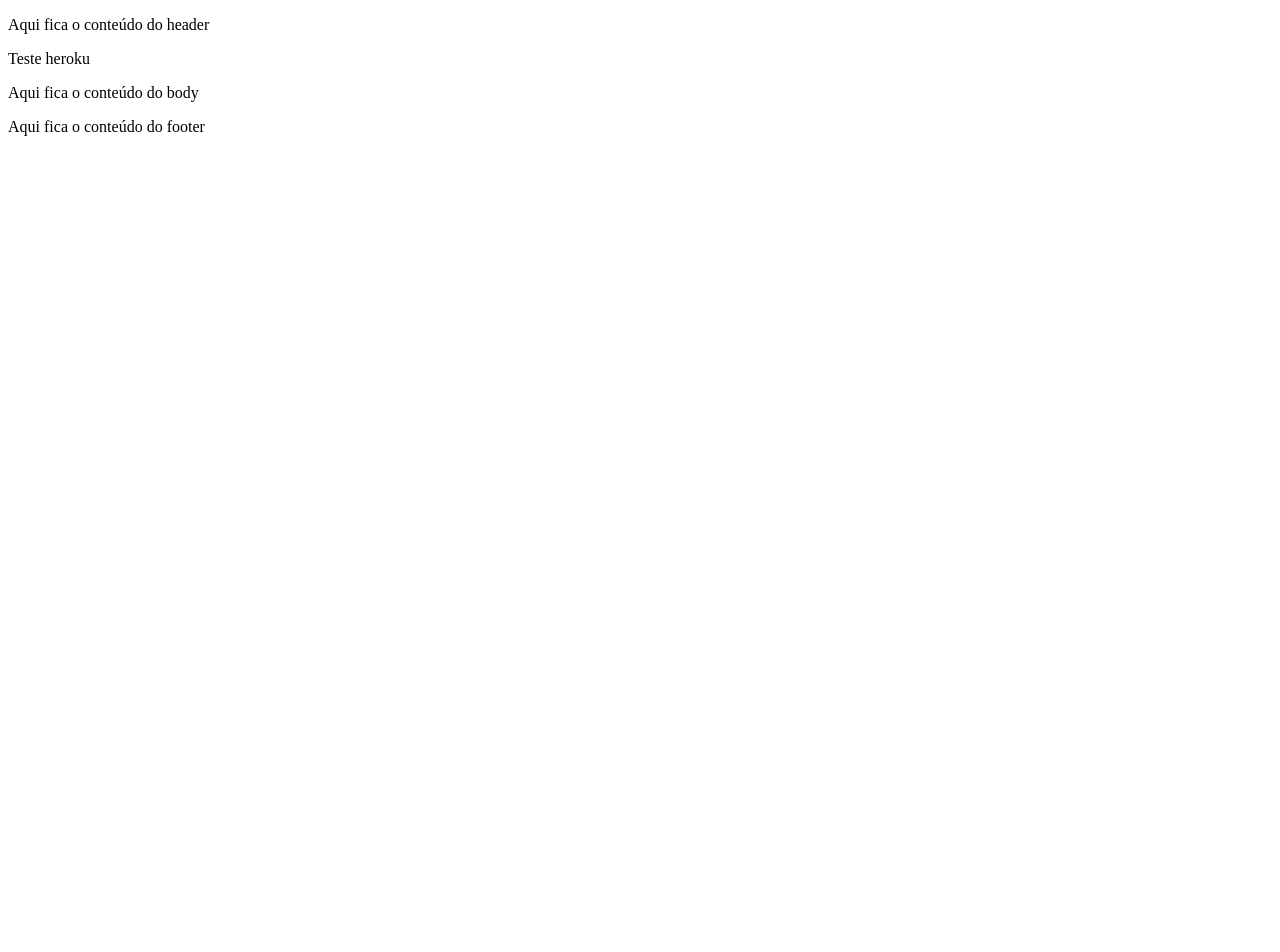
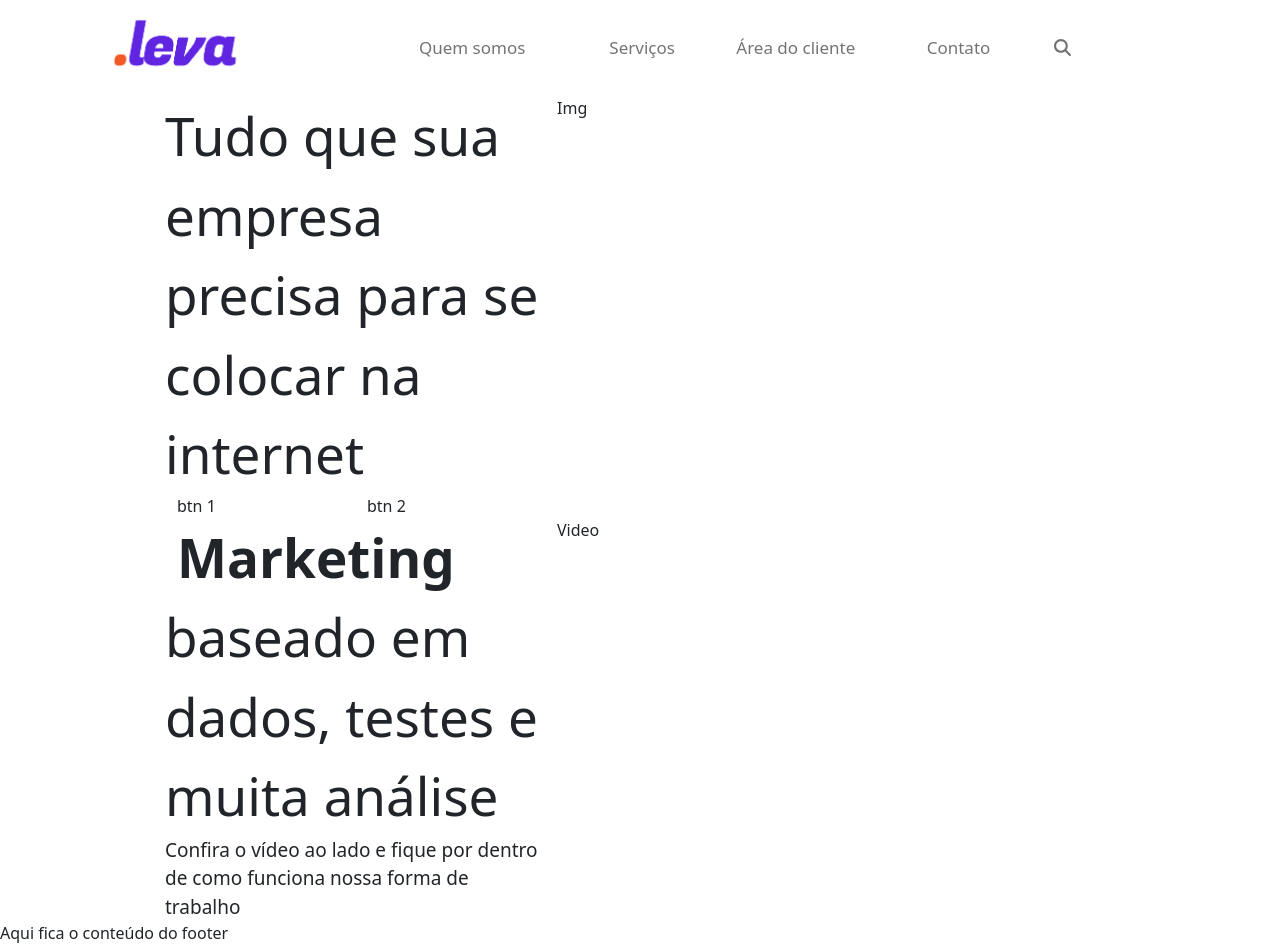
Before and after one commit to reimedeiros/agencialeva, an Angular app: page / in a window 1280 px wide. Shown: the top 952 px of the page. Before the commit the page ends 800 px from the top, so only its background shows below. Built offline with nearby package versions, Linux system fonts and the light colour scheme.

Commit message:
Versionamento + instalação do botstrapp e montagem da estrutura das section 1 e 2

```diff
--- a/angular.json
+++ b/angular.json
@@ -23,6 +23,7 @@
               "src/assets"
             ],
             "styles": [
+              "node_modules/bootstrap/dist/css/bootstrap.min.css",
               "src/styles.css"
             ],
             "scripts": []
--- a/src/app/app.component.html
+++ b/src/app/app.component.html
@@ -1,3 +1,29 @@
 <app-header></app-header>
-<p>Aqui fica o conteúdo do body</p>
+<section class="container">
+  <div class="row section1">
+    <div class="offset-1 col-4 section1-1">
+      <div class="row section1-1-frase">Tudo que sua empresa precisa para se colocar na internet</div>
+      <div class="row section1-1-btn">
+        <div class="col section1-1-bt-1">btn 1</div>
+        <div class="col section1-1-bt-2">btn 2</div>
+      </div>
+    </div>
+    <div class="col-7">
+      Img
+    </div>
+  </div>
+</section>
+<section class="container">
+  <div class="row section2">
+    <div class="offset-1 col-4 section2-1">
+      <div class="row section2-1-frase"><b>Marketing</b> baseado em dados, testes e muita análise</div>
+      <div class="row section2-2-frase">
+        Confira o vídeo ao lado e fique por dentro de como funciona nossa forma de trabalho
+      </div>
+    </div>
+    <div class="col-7">
+      Video
+    </div>
+  </div>
+</section>
 <app-footer></app-footer>
--- a/src/app/app.component.ts
+++ b/src/app/app.component.ts
@@ -7,4 +7,5 @@ import { Component } from '@angular/core';
 })
 export class AppComponent {
   title = 'front-leva';
+
 }
--- a/src/app/app.module.ts
+++ b/src/app/app.module.ts
@@ -5,9 +5,13 @@ import { AppRoutingModule } from './app-routing.module';
 import { AppComponent } from './app.component';
 import { HeaderComponent } from './header/header.component';
 import { FooterComponent } from './footer/footer.component';
+import { NgbModule } from '@ng-bootstrap/ng-bootstrap';
+import { IconsModule } from './icons/icons.module';
+
+const MODULES = [BrowserModule, AppRoutingModule, NgbModule, IconsModule];
 @NgModule({
   declarations: [AppComponent, HeaderComponent, FooterComponent],
-  imports: [BrowserModule, AppRoutingModule],
+  imports: [MODULES],
   providers: [],
   bootstrap: [AppComponent],
 })
--- a/src/app/header/header.component.html
+++ b/src/app/header/header.component.html
@@ -1,2 +1,32 @@
-<p>Aqui fica o conteúdo do header</p>
-<p>Teste heroku</p>
+<nav class="navbar navbar-expand-lg">
+  <div class="container col-16">
+    <a class="navbar-brand fontSize col-2" href="#"><img class="img-fluid" src="../../assets/img/logo.png" alt="logo-leva"></a>
+    <button class="navbar-toggler" type="button" data-bs-toggle="collapse" data-bs-target="#navbarSupportedContent" aria-controls="navbarSupportedContent" aria-expanded="false" aria-label="Toggle navigation">
+      <span class="navbar-toggler-icon"></span>
+    </button>
+    <div class="collapse navbar-collapse" id="navbarSupportedContent">
+      <ul class="navbar-nav col-10">
+        <li class="nav-item col-2">
+          &nbsp;
+        </li>
+        <li class="nav-item col-3">
+          <a class="nav-link fontSize" aria-current="page" href="#">Quem somos</a>
+        </li>
+        <li class="nav-item col-2">
+          <a class="nav-link fontSize" aria-current="page" href="#">Serviços</a>
+        </li>
+        <li class="nav-item col-3">
+          <a class="nav-link fontSize" aria-current="page" href="#">Área do cliente</a>
+        </li>
+        <li class="nav-item col-2">
+          <a class="nav-link fontSize" aria-current="page" href="#">Contato</a>
+        </li>
+        <li class="nav-item col-1">
+          <a class="nav-link fontSize" aria-current="page" href="#">
+            <fa-icon icon="magnifying-glass"></fa-icon>
+          </a>
+        </li>
+      </ul>
+    </div>
+  </div>
+</nav>
--- a/src/app/header/header.component.ts
+++ b/src/app/header/header.component.ts
@@ -1,4 +1,5 @@
 import { Component, OnInit } from '@angular/core';
+import { AppComponent } from '../app.component';
 
 @Component({
   selector: 'app-header',
@@ -7,7 +8,9 @@ import { Component, OnInit } from '@angular/core';
 })
 export class HeaderComponent implements OnInit {
 
-  constructor() { }
+  constructor(
+    public readonly appComponent: AppComponent,
+  ) { }
 
   ngOnInit(): void {
   }
--- /dev/null
+++ b/src/app/icons/icons.module.ts
@@ -0,0 +1,18 @@
+import { NgModule } from '@angular/core';
+import { CommonModule } from '@angular/common';
+import { FaIconLibrary, FontAwesomeModule } from '@fortawesome/angular-fontawesome';
+import { faMagnifyingGlass } from '@fortawesome/free-solid-svg-icons';
+
+
+
+@NgModule({
+  exports: [FontAwesomeModule],
+  imports: [
+    CommonModule
+  ]
+})
+export class IconsModule {
+  constructor(library: FaIconLibrary) {
+    library.addIcons(faMagnifyingGlass);
+  }
+}
--- a/src/index.html
+++ b/src/index.html
@@ -6,8 +6,10 @@
   <base href="/">
   <meta name="viewport" content="width=device-width, initial-scale=1">
   <link rel="icon" type="image/x-icon" href="favicon.ico">
+  <script src="https://cdn.jsdelivr.net/npm/@popperjs/core@2.11.5/dist/umd/popper.min.js" integrity="sha384-Xe+8cL9oJa6tN/veChSP7q+mnSPaj5Bcu9mPX5F5xIGE0DVittaqT5lorf0EI7Vk" crossorigin="anonymous"></script>
 </head>
 <body>
   <app-root></app-root>
+  <script src="https://cdn.jsdelivr.net/npm/bootstrap@5.2.0/dist/js/bootstrap.min.js" integrity="sha384-ODmDIVzN+pFdexxHEHFBQH3/9/vQ9uori45z4JjnFsRydbmQbmL5t1tQ0culUzyK" crossorigin="anonymous"></script>
 </body>
 </html>
--- a/src/styles.css
+++ b/src/styles.css
@@ -1 +1,16 @@
 /* You can add global styles to this file, and also import other style files */
+nav .fontSize {
+  font-size: 17px;
+}
+
+section .section1 .section1-1-frase {
+  font-size: 53px;
+}
+
+section .section2 .section2-1-frase {
+  font-size: 53px;
+}
+
+section .section2 .section2-2-frase {
+  font-size: 19px;
+}
```
Also changed, not shown: package.json (+6 -1 lines), src/assets/img/logo.png (added), 1 other file (tests, documents, lock files or other folders).
